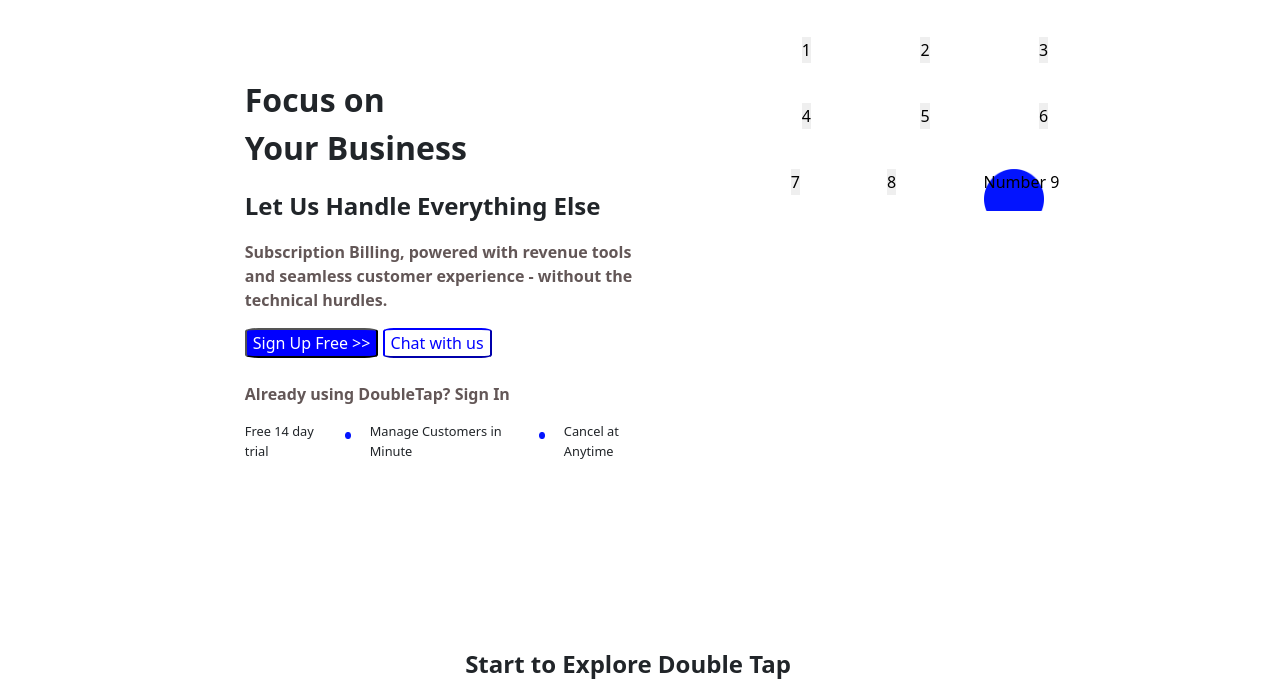
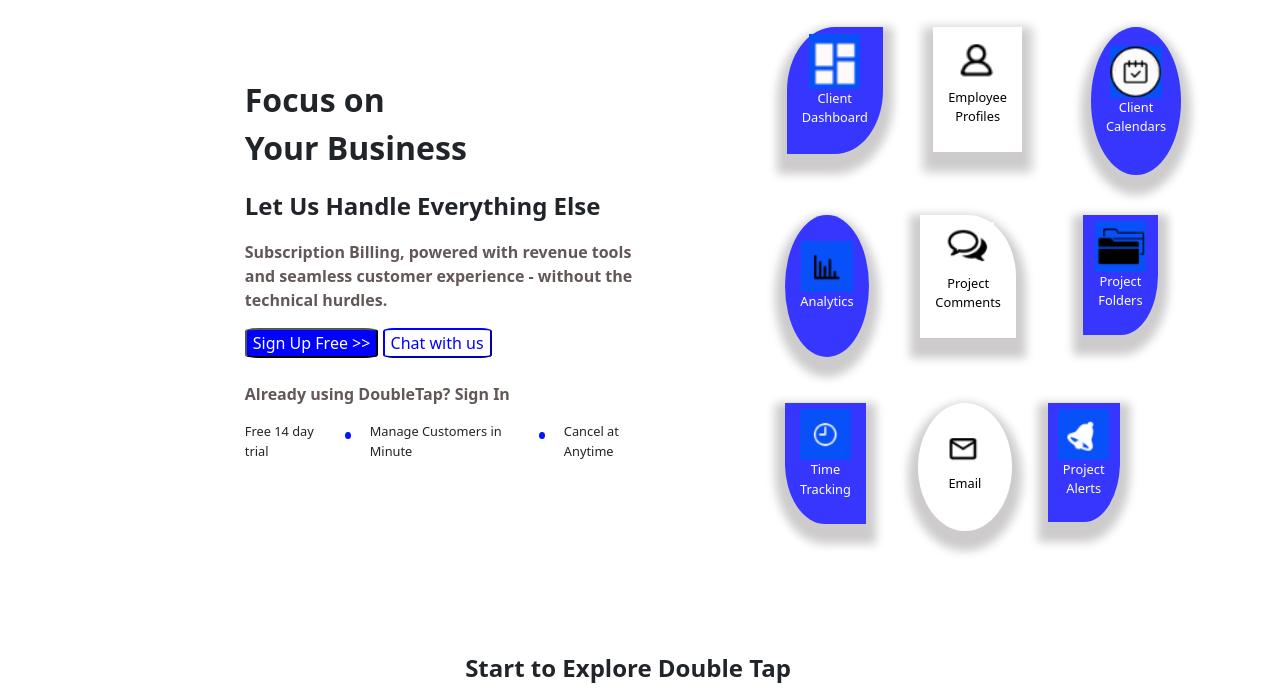
Before and after one commit to Connor-Prime/html-mockup-2-test, a plain HTML site: page week 1 project/index.html in a window 1280 px wide. Shown: the part 42-737 px from the top of the page. Drawn offline with nearby package versions, Linux system fonts and the light colour scheme.

Commit message:
Made grid buttons scalable

```diff
--- a/week 1 project/index-and-how-it-works.css
+++ b/week 1 project/index-and-how-it-works.css
@@ -108,12 +108,12 @@
     border: none;
     padding-right: 0px;
     padding-left: 0px;
-    margin-top: 5vh;
 }
 .button-grid-rows>div{
     border: none;
     padding-right: 0px;
     padding-left: 0px;
+    margin: 30px;
 }
 
 
@@ -200,3 +200,99 @@ footer>div{
 .space-bottom>div {
     padding-bottom: 50px;
 }
+
+/* Connor Classes added 10/14*/
+
+
+#client-dashboard-button{
+    background-color: rgb(54, 54, 255);
+    color: white;
+    border-radius: 50% 0% ;
+
+    box-shadow: 0 10px 10px 10px #cdcbcb;
+    margin-right: 10%;
+    margin-left: 10%;
+}
+
+.grid-button-div{
+  width: 10vw;
+  height: 10vw;
+  margin: 5vw;
+  max-width: 200px;
+}
+
+.grid-button>p{
+    padding-bottom: 10%;
+}
+
+.grid-button>img{
+    height: 4vw;
+    width: 4vw;
+    margin-top: 7%;
+    max-width: 200px;
+    max-height: 200px;
+}
+
+.grid-button>p{
+    padding-left: 15px;
+    padding-right: 15px;
+}
+
+#employee-profile-button{
+    background-color: rgb(255, 255, 255);
+    color: black;
+    border-radius: 0% 0% ;
+    box-shadow: 0 10px 10px 10px #cdcbcb;
+}
+
+
+.client-calendar-button{
+    background-color: rgb(54, 54, 255);
+    color: white;
+    border-radius: 50%;
+
+    box-shadow: 0 10px 10px 10px #cdcbcb;
+    margin-right: 10%;
+    padding: 15%;
+    margin-left: 10%;
+}
+
+.project-folders-button{
+    background-color: rgb(54, 54, 255);
+    color: white;
+    border-radius: 0% 0% 50% 0%;
+
+    box-shadow: 0 10px 10px 10px #cdcbcb;
+    margin-right: 10%;
+    margin-left: 10%;
+}
+
+
+.time-tracing-button{
+    background-color: rgb(54, 54, 255);
+    color: white;
+    border-radius: 0% 0% 0% 50%;
+
+    box-shadow: 0 10px 10px 10px #cdcbcb;
+    margin-right: 10%;
+    margin-left: 10%;
+}
+
+#email-button{
+    background-color: rgb(255, 255, 255);
+    color: black;
+    border-radius: 50%;
+    box-shadow: 0 10px 10px 10px #cdcbcb;
+    padding: 25%;
+}
+
+#project-comments-button{
+    background-color: rgb(255, 255, 255);
+    color: black;
+    border-radius: 0% 50% 0% 0% ;
+    box-shadow: 0 10px 10px 10px #cdcbcb;
+}
+
+.analytics-button{
+    padding: 25%;
+}
--- a/week 1 project/index.html
+++ b/week 1 project/index.html
@@ -92,55 +92,66 @@
 
             <div class="col-4">
                 <div class="flex-left button-grid-rows">
-                    <div>
-                        <button>
-                            1
+                    <div class="grid-button-div">
+                        <button class="grid-button" id="client-dashboard-button">
+                            <img src="connors-imgs/buttons2/Client-dashboard-incon.png" class="button-grid-img-size" alt="">
+                            <p class="tiny-text white-text">
+                                Client Dashboard
+                            </p>
                         </button>
                     </div>
-                    <div>
-                        <button>
-                            2
+                    <div class="grid-button-div">
+                        <button class="grid-button" id="employee-profile-button">
+                            <img src="connors-imgs/buttons2/person-icon.png" alt="">
+                            <p class="tiny-text">Employee Profiles</p>
                         </button>
                     </div>
-                    <div>
-                        <button>
-                           3
+                    <div class="grid-button-div">
+                        <button class="grid-button client-calendar-button">
+                            <img src="connors-imgs/buttons2/calendar-icon.png" alt="">
+                            <p class="tiny-text">Client Calendars</p>
                         </button>
                     </div>
                 </div>
 
                 <div class="flex-left button-grid-rows">
-                    <div>
-                        <button>
-                            4
+                    <div class="grid-button-div">
+                        <button class="grid-button client-calendar-button analytics-button">
+                            <img src="connors-imgs/buttons2/analytics-icon.png" alt="">
+                            <p class="tiny-text">Analytics</p>
                         </button>
                     </div>
-                    <div>
-                        <button>
-                            5
+                    <div  class="grid-button-div">
+                        <button class="grid-button" id="project-comments-button">
+                            <img src="connors-imgs/buttons2/message-icon.png" alt="">
+                            <p class="tiny-text">Project Comments</p>
                         </button>
                     </div>
-                    <div>
-                        <button>
-                           6
+                    <div  class="grid-button-div">
+                        <button class="grid-button project-folders-button ">
+                            <img src="connors-imgs/buttons2/folder-icon.png" alt="">
+                            <p class="tiny-text">Project Folders</p>
                         </button>
                     </div>
                 </div>
 
                 <div class="flex-left button-grid-rows">
-                    <div>
-                        <button>
-                            7
+                    <div  class="grid-button-div">
+                        <button class="grid-button time-tracing-button">
+                            <img src="connors-imgs/buttons2/clock-icon.png" alt="">
+                            <p class="tiny-text">Time Tracking</p>
+                        </button>
+                    </div  class="grid-button-div">
+                    <div  class="grid-button-div">
+                        <button class="grid-button" id="email-button">
+                            <img src="connors-imgs/buttons2/mail-icon.png" alt="">
+                            <p class="tiny-text">Email</p>
                         </button>
                     </div>
-                    <div>
-                        <button>
-                            8
-                        </button>
-                    </div>
-                    <div>
-                        <button class="blue-circle-button">
-                        <p>Number 9</p>
+                    <div  class="grid-button-div">
+                        <button class="grid-button project-folders-button">
+                            <img src="connors-imgs/buttons2/bell-icon.png" alt="">
+                            <p class="tiny-text">Project Alerts</p>
                         </button>
                     </div>
                 </div>
@@ -149,8 +160,10 @@
         </div>
 
 
+        <script src="https://cdnjs.cloudflare.com/ajax/libs/popper.js/2.9.2/umd/popper.min.js"></script>
+        <script src="https://cdnjs.cloudflare.com/ajax/libs/twitter-bootstrap/5.1.0/js/bootstrap.min.js"></script>
+    </div>
 
-    </div>
 
     <article class="row">
         <div class="row flex-center">
```
Also changed, not shown: week 1 project/how-it-works.html (+40 -29 lines), week 1 project/connors-imgs/buttons2/Client-dashboard-incon.png (added), week 1 project/connors-imgs/buttons2/analytics-icon.png (added), week 1 project/connors-imgs/buttons2/bell-icon.png (added), week 1 project/connors-imgs/buttons2/calendar-icon.png (added), week 1 project/connors-imgs/buttons2/clock-icon.png (added), week 1 project/connors-imgs/buttons2/folder-icon.png (added), week 1 project/connors-imgs/buttons2/mail-icon.png (added), week 1 project/connors-imgs/buttons2/message-icon.png (added), week 1 project/connors-imgs/buttons2/person-icon.png (added).
